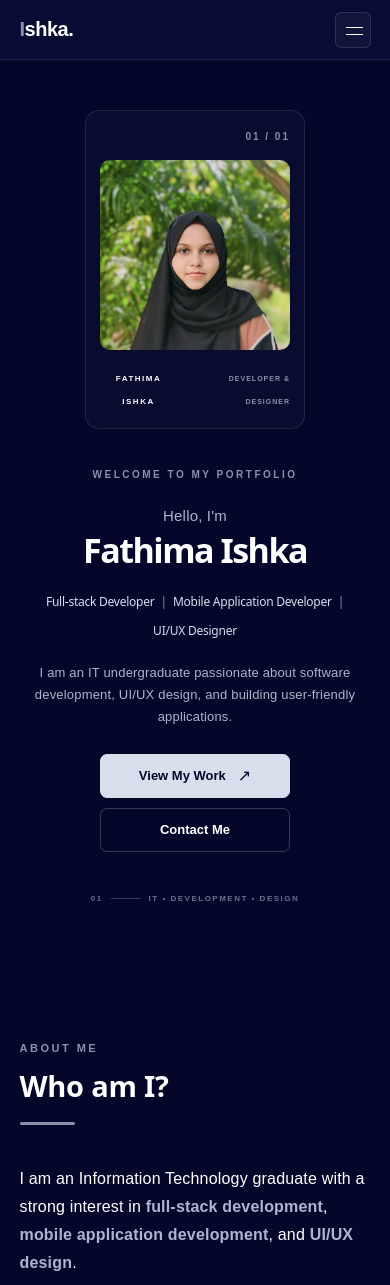
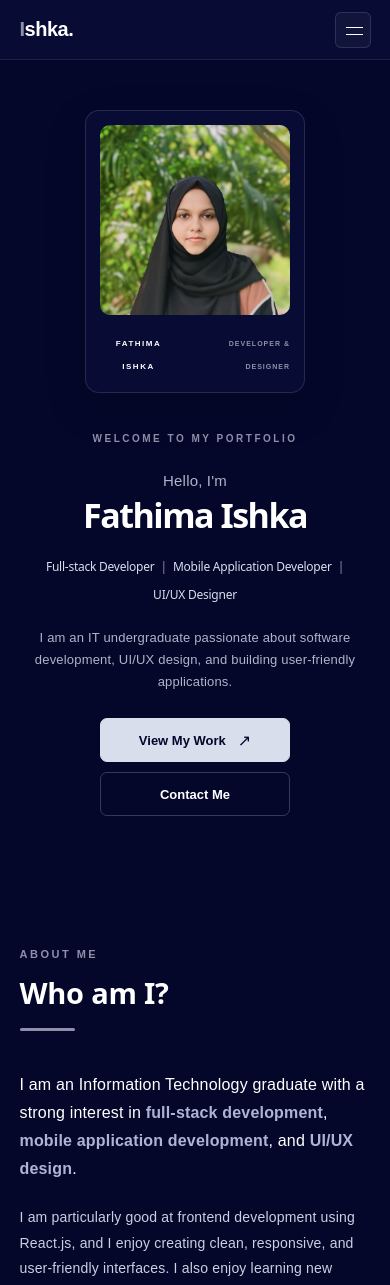
Before and after one commit to ishqafathima/My-Portfolio, a React (Vite) app: page / in a window 390 px wide. Shown: the top 1285 px of the page. Built offline with nearby package versions, Linux system fonts and the light colour scheme.

Commit message:
update portfolio

```diff
--- a/src/sections/Home/Home.css
+++ b/src/sections/Home/Home.css
@@ -4,6 +4,7 @@
 
 .home {
   min-height: calc(100vh - 70px);
+
   display: flex;
   align-items: center;
 
@@ -123,6 +124,7 @@
 
 .separator {
   color: #8e90a9;
+
   font-weight: 400;
 }
 
@@ -182,7 +184,9 @@
 }
 
 
-/* Primary button */
+/* =========================
+   PRIMARY BUTTON
+========================= */
 
 .work-btn {
   display: flex;
@@ -217,7 +221,9 @@
 }
 
 
-/* Secondary button */
+/* =========================
+   SECONDARY BUTTON
+========================= */
 
 .contact-btn {
   border: 1px solid rgba(255, 255, 255, 0.2);
@@ -237,36 +243,6 @@
 
 
 /* =========================
-   META
-========================= */
-
-.home-meta {
-  display: flex;
-
-  align-items: center;
-
-  gap: 12px;
-
-  margin-top: 45px;
-
-  color: #68708e;
-
-  font-size: 9px;
-
-  font-weight: 700;
-
-  letter-spacing: 2px;
-}
-
-.home-meta div {
-  width: 45px;
-  height: 1px;
-
-  background-color: #343a5a;
-}
-
-
-/* =========================
    PROFILE
 ========================= */
 
@@ -274,7 +250,6 @@
   display: flex;
 
   justify-content: center;
-
   align-items: center;
 }
 
@@ -288,15 +263,19 @@
 
   width: 330px;
 
-  padding: 22px;
+  padding: 20px;
 
   box-sizing: border-box;
 
-  background-color: rgba(255, 255, 255, 0.025);
+  /* Different from page background */
+  background-color: #080c35;
 
-  border: 1px solid rgba(255, 255, 255, 0.1);
+  border: 1px solid rgba(142, 144, 169, 0.22);
 
   border-radius: 14px;
+
+  box-shadow:
+    0 15px 40px rgba(0, 0, 0, 0.18);
 
   transition:
     transform 0.4s ease,
@@ -310,26 +289,7 @@
   border-color: rgba(142, 144, 169, 0.5);
 
   box-shadow:
-    0 20px 45px rgba(0, 0, 0, 0.25);
-}
-
-
-/* =========================
-   PROFILE NUMBER
-========================= */
-
-.profile-number {
-  margin-bottom: 15px;
-
-  color: #8e90a9;
-
-  font-size: 10px;
-
-  font-weight: 700;
-
-  letter-spacing: 2px;
-
-  text-align: right;
+    0 20px 45px rgba(0, 0, 0, 0.3);
 }
 
 
@@ -341,6 +301,7 @@
   display: block;
 
   width: 100%;
+
   aspect-ratio: 1 / 1;
 
   object-fit: cover;
@@ -369,6 +330,7 @@
   display: flex;
 
   align-items: center;
+
   justify-content: space-between;
 
   gap: 10px;
@@ -501,20 +463,10 @@
     margin-top: 25px;
   }
 
-  .home-meta {
-    justify-content: center;
-
-    margin-top: 35px;
-  }
-
   .profile-frame {
     width: 260px;
 
     padding: 17px;
-  }
-
-  .profile-number {
-    margin-bottom: 12px;
   }
 }
 
@@ -575,18 +527,6 @@
     justify-content: center;
   }
 
-  .home-meta {
-    gap: 8px;
-
-    font-size: 8px;
-
-    letter-spacing: 1.5px;
-  }
-
-  .home-meta div {
-    width: 30px;
-  }
-
   .profile-caption span:first-child {
     font-size: 8px;
   }
--- a/src/sections/Home/Home.jsx
+++ b/src/sections/Home/Home.jsx
@@ -2,7 +2,7 @@ import "./Home.css";
 
 function Home() {
   return (
-    <section className="home">
+    <section className="home" id="home">
       <div className="home-content">
 
         {/* LEFT CONTENT */}
@@ -28,6 +28,7 @@ function Home() {
           </p>
 
           <div className="home-buttons">
+
             <button
               className="work-btn"
               onClick={() =>
@@ -50,12 +51,7 @@ function Home() {
             >
               Contact Me
             </button>
-          </div>
 
-          <div className="home-meta">
-            <span>01</span>
-            <div></div>
-            <span>IT • DEVELOPMENT • DESIGN</span>
           </div>
 
         </div>
@@ -64,8 +60,6 @@ function Home() {
         <div className="profile">
 
           <div className="profile-frame">
-
-            <div className="profile-number">01 / 01</div>
 
             <img
               src="/Ishqa.jpeg"
```
